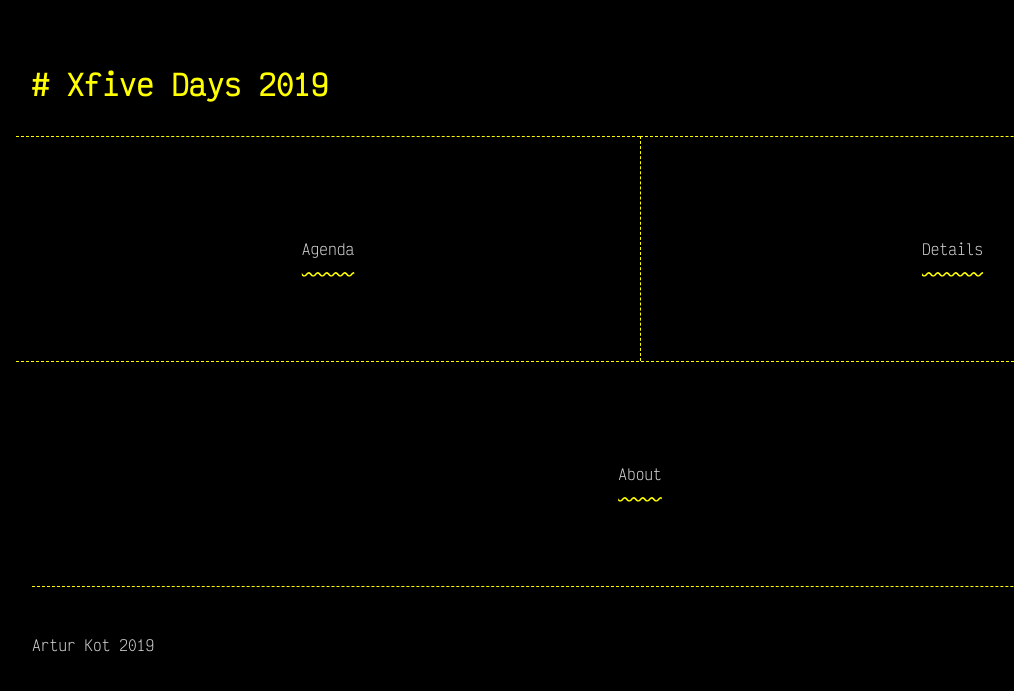
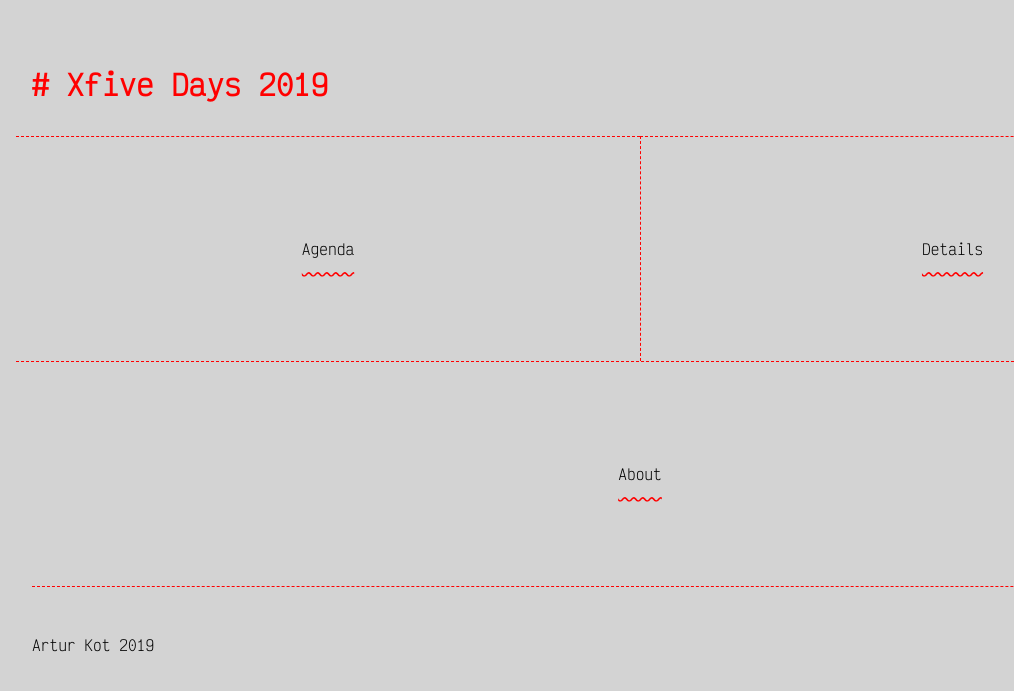
Before and after one commit to xfiveco/xfive-days-2019, a Jekyll site: the page built from index.html, in a window 1280 px wide. Shown: the top 691 px of the page, without its empty margins (0-1014 px from the left). Built offline with Jekyll 4.4.1, drawn with Linux system fonts in a browser that asks for light colours.

Commit message:
Add light theme (default), dark for prefers-color-scheme media

```diff
--- a/css/modules/variables.css
+++ b/css/modules/variables.css
@@ -1,7 +1,17 @@
 :root {
-    --color-background: black;
-    --color-distinct: yellow;
-    --color-neutral: lightgrey;
+	--color-background: lightgrey;
+	--color-distinct: red;
+	--color-neutral: black;
 
-    --spacing-default: 1rem;
+	--spacing-default: 1rem;
 }
+
+@media (prefers-color-scheme: dark) {
+	:root {
+		--color-background: black;
+		--color-distinct: yellow;
+		--color-neutral: lightgrey;
+
+		--spacing-default: 1rem;
+	}
+}
```
